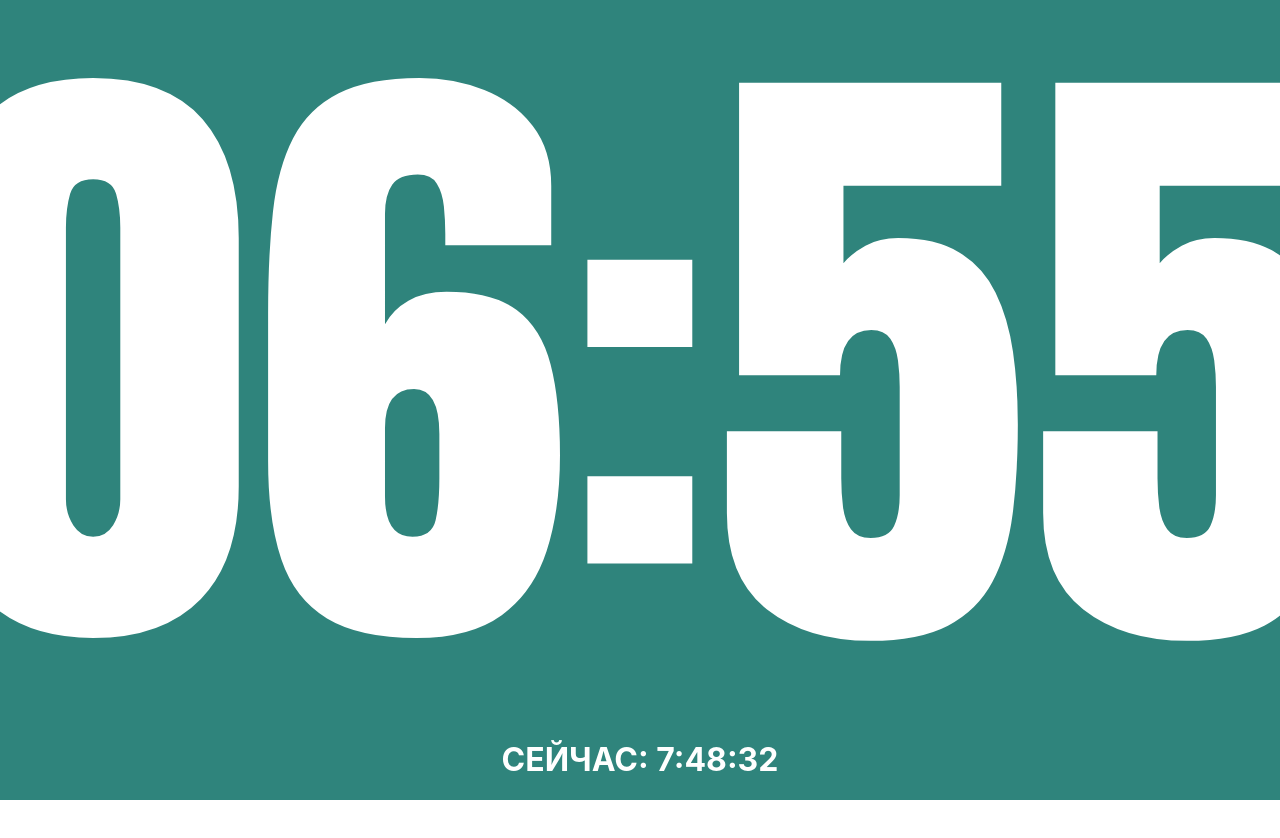
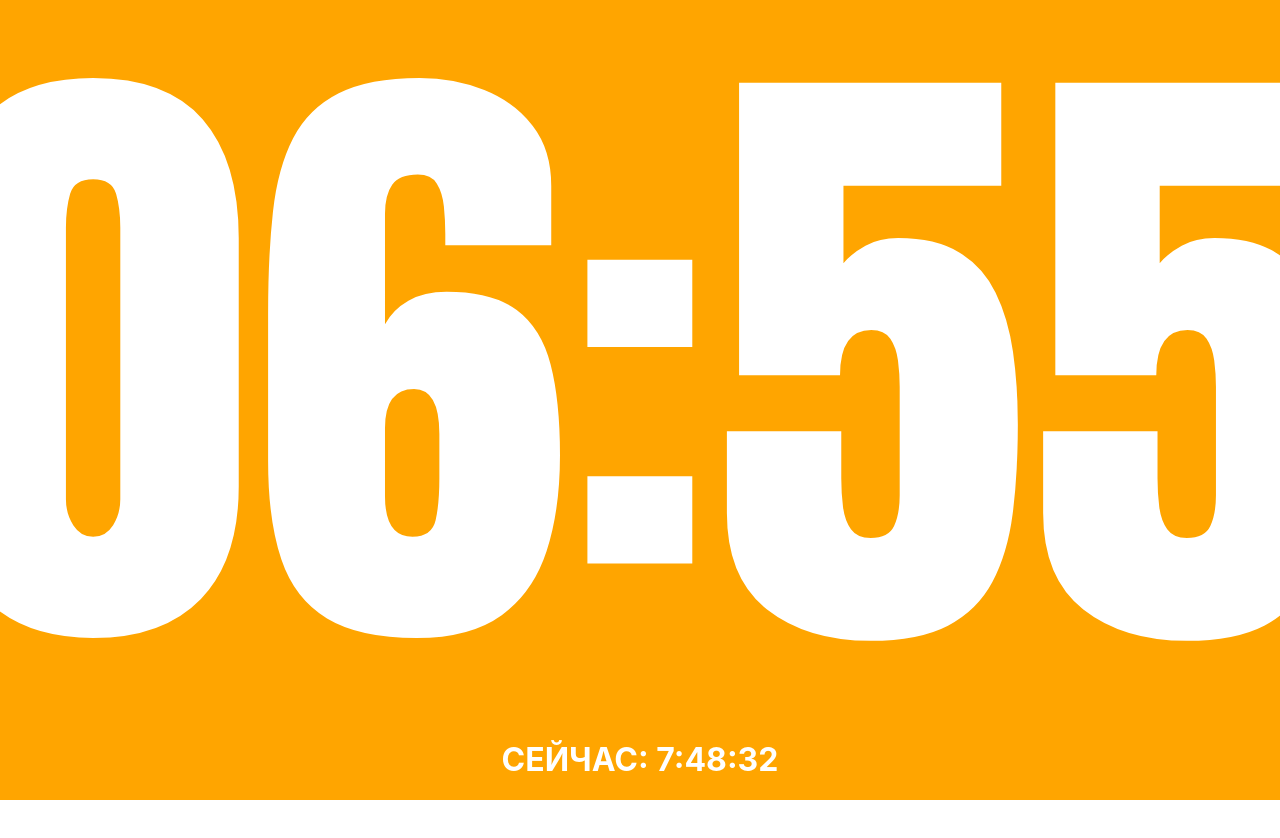
Before and after one commit to gbougakov/lessontimer, a plain HTML site: page index.html in a window 1280 px wide. Shown: the top 838 px of the page. Drawn offline with Linux system fonts and the light colour scheme.

Commit message:
Update index.html

```diff
--- a/index.html
+++ b/index.html
@@ -15,7 +15,7 @@
             color: white;
         }
         body {
-            background: #2F847C;
+            background: orange;
         }
         .uk-countdown-number {
             font-size: 80vh;
```
